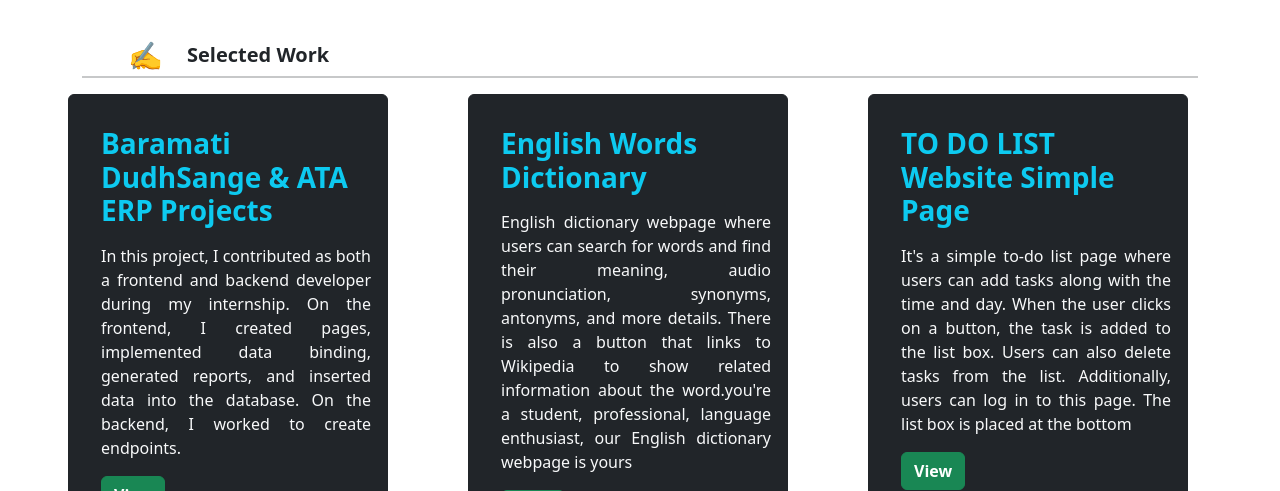
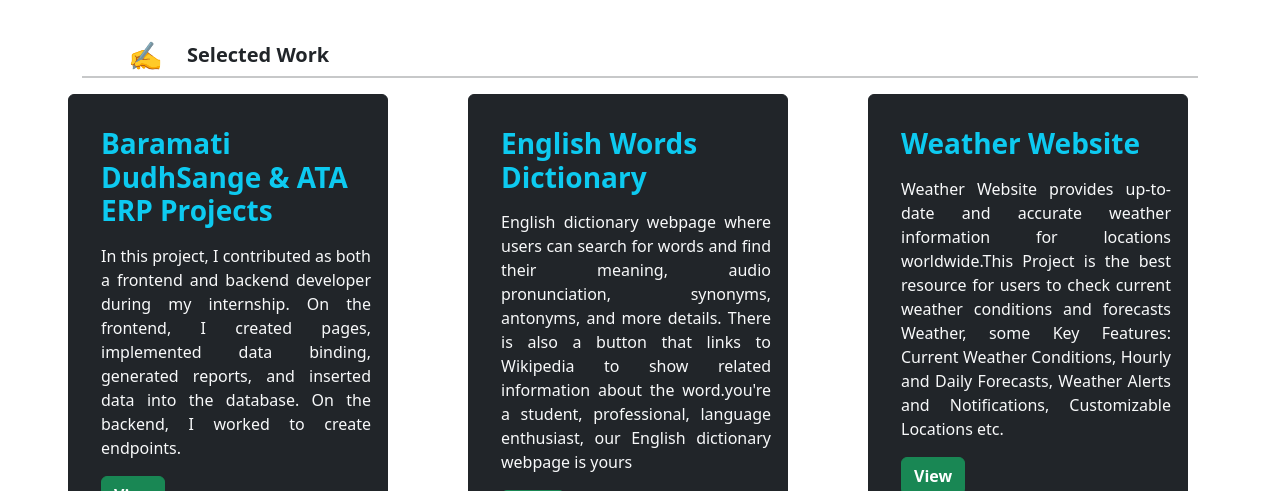
Before and after one commit to gurunath-patil/my_portfolio, a React (Vite) app: page / in a window 1280 px wide. Shown: the part 1340-1831 px from the top of the page. Built offline with nearby package versions, Linux system fonts and the light colour scheme; a web font is replaced by a local one.

Commit message:
update in project section add weather project

```diff
--- a/src/project_details.jsx
+++ b/src/project_details.jsx
@@ -15,10 +15,10 @@ const projectObj = [
     description: "English dictionary webpage where users can search for words and find their meaning, audio pronunciation, synonyms, antonyms, and more details. There is also a button that links to Wikipedia to show related information about the word.you're a student, professional, language enthusiast, our English dictionary webpage is yours"
   },
   {
-    title: "TO DO LIST Website Simple Page",
-    view: "https://github.com/gurunath-patil",
-    imgURL: "https://plus.unsplash.com/premium_photo-1683749810514-860f96ad0735?w=500&auto=format&fit=crop&q=60&ixlib=rb-4.0.3&ixid=M3wxMjA3fDB8MHxzZWFyY2h8MzN8fHRvJTIwZG8lMjBsaXN0fGVufDB8fDB8fHww",
-    description: "It's a simple to-do list page where users can add tasks along with the time and day. When the user clicks on a button, the task is added to the list box. Users can also delete tasks from the list. Additionally, users can log in to this page. The list box is placed at the bottom"
+    title: "Weather Website",
+    view: "https://github.com/gurunath-patil/Weather_Forcast.git",
+    imgURL: "https://images.unsplash.com/photo-1560977501-7cb367eccebe?q=80&w=1925&auto=format&fit=crop&ixlib=rb-4.0.3&ixid=M3wxMjA3fDB8MHxwaG90by1wYWdlfHx8fGVufDB8fHx8fA%3D%3D",
+    description: "Weather Website provides up-to-date and accurate weather information for locations worldwide.This Project is the best resource for users to check current weather conditions and forecasts Weather, some Key Features: Current Weather Conditions, Hourly and Daily Forecasts, Weather Alerts and Notifications, Customizable Locations etc."
   }
 ]
 
@@ -39,7 +39,7 @@ export function ProjectDetails() {
         </div>
         {/* project cards */}
         <div id="project-card-container">
-          <div className="row d-flex justify-content-evenly vw-100">
+          <div className="row d-flex justify-content-evenly flex-wrap vw-100">
             {projectObj.map((res, index) => {
               const { title, imgURL, view, description } = res
               return (
--- a/src/style.css
+++ b/src/style.css
@@ -11,8 +11,6 @@
 .title-container nav {
 	width: 100%;
 }
-
-
 
 @keyframes color {
 	0% {
@@ -57,8 +55,6 @@
 #nav-ul li a:active {
 	color: white;
 }
-
-
 
 #nav-ul li {
 	list-style: none;
@@ -115,7 +111,7 @@
 }
 
 .exprience-text {
-  color: #40E0D0
+	color: #40e0d0;
 }
 
 #exprince-box {
@@ -160,12 +156,11 @@
 #education-box {
 	width: 45% !important;
 	background-color: rgb(22, 22, 22);
-
 }
 
 /* contact container  */
 #contact {
-  width: 100.80%;
+	width: 100.8%;
 }
 
 #contact-txt span {
@@ -175,7 +170,7 @@
 
 /* typing animation */
 #typing-effect {
-  border-right: .15em solid orange;
+	border-right: 0.15em solid orange;
 	white-space: nowrap;
 	overflow: hidden;
 }
@@ -194,7 +189,7 @@
 	}
 
 	99.9% {
-    border-right: .15em solid orange;
+		border-right: 0.15em solid orange;
 	}
 
 	100% {
@@ -208,7 +203,7 @@
 	}
 
 	99.9% {
-    border-right: .15em solid orange;
+		border-right: 0.15em solid orange;
 	}
 
 	100% {
@@ -230,7 +225,6 @@
 
 /* screen size phones */
 @media only screen and (max-width: 600px) {
-
 	/* set title conatiner height for this screen show at mid */
 	#title-flex-container {
 		height: 100vh;
```
Lines whose indentation alone changed are shown as unchanged.
